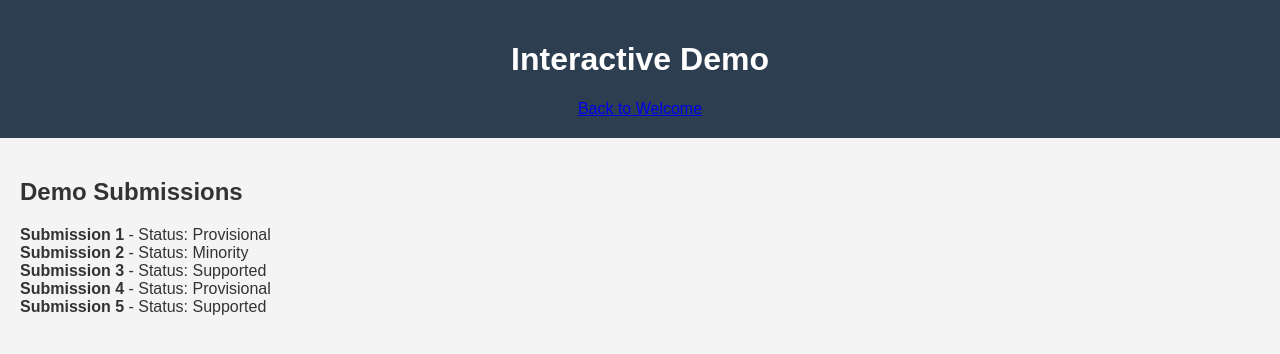
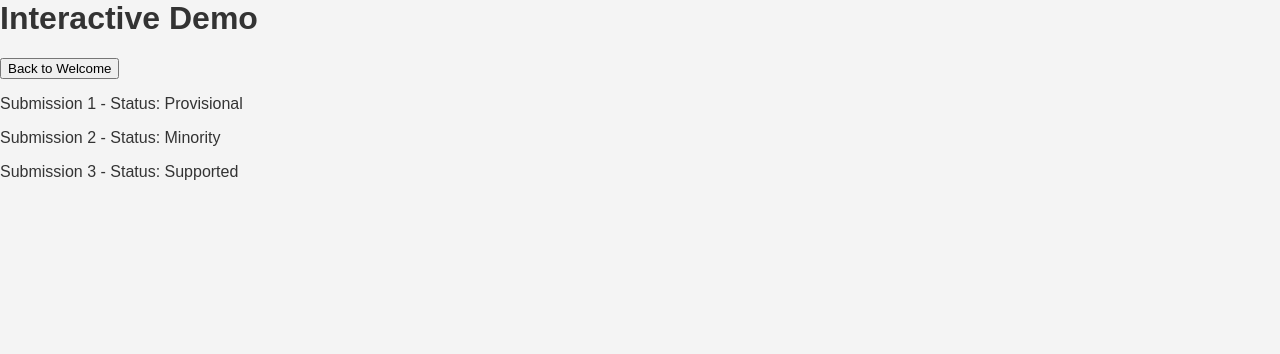
Before and after one commit to netineti213-bit/BeLoved, a plain HTML site: page mockup.html in a window 1280 px wide. Drawn offline with Linux system fonts and the light colour scheme.

Commit message:
Update mockup.html

```diff
--- a/mockup.html
+++ b/mockup.html
@@ -1,23 +1,22 @@
+<link rel="stylesheet" href="assets/css/style.css">
 <!DOCTYPE html>
 <html lang="en">
 <head>
-    <meta charset="UTF-8">
-    <title>Commons Collective Demo</title>
-    <link rel="stylesheet" href="assets/css/style.css">
+  <meta charset="UTF-8">
+  <meta name="viewport" content="width=device-width, initial-scale=1.0">
+  <title>BeLoved – Demo</title>
+  <link rel="stylesheet" href="assets/css/style.css">
 </head>
 <body>
-    <header>
-        <h1>Interactive Demo</h1>
-        <a href="index.html">Back to Welcome</a>
-    </header>
+  <h1>Interactive Demo</h1>
+  <button id="backBtn">Back to Welcome</button>
+  <div id="demoSubmissions">
+    <p>Submission 1 - Status: Provisional</p>
+    <p>Submission 2 - Status: Minority</p>
+    <p>Submission 3 - Status: Supported</p>
+  </div>
 
-    <main>
-        <section id="submissions">
-            <h2>Demo Submissions</h2>
-            <div id="submission-container"></div>
-        </section>
-    </main>
-
-    <script src="assets/js/main.js"></script>
+  <script src="assets/js/main.js"></script>
+<script src="assets/js/main.js"></script>
 </body>
 </html>
```
